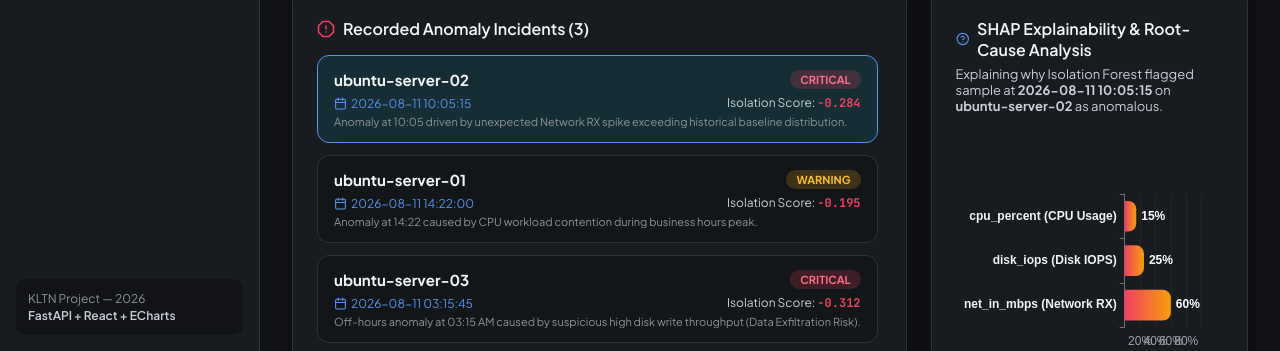
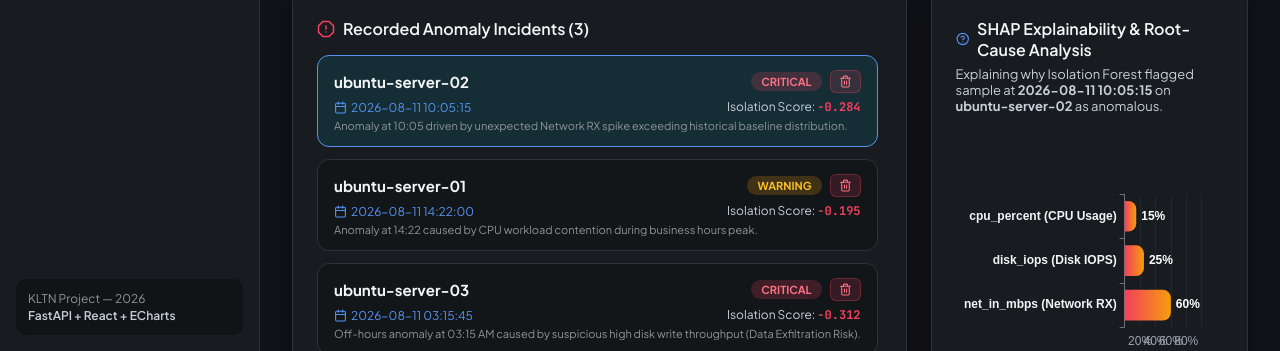
Before and after one commit to Sontapcode02/SMonitoring, a React (Vite) app in the folder frontend/: page / in a window 1280 px wide. Both pictures are taken after a click on the button "Anomalies (PH3)". Shown: the part 441-792 px from the top of the page. Built offline with nearby package versions, Linux system fonts and the light colour scheme; no server answers; the HTML template or start-up script is replaced by a standard one.

Commit message:
feat: add manual delete button for individual anomaly records in PH3 Anomaly Center

```diff
--- a/frontend/src/pages/AnomalyCenter.tsx
+++ b/frontend/src/pages/AnomalyCenter.tsx
@@ -1,6 +1,6 @@
 import React, { useState, useEffect } from 'react';
 import ReactECharts from 'echarts-for-react';
-import { AlertOctagon, Clock, HelpCircle, RefreshCw, Filter, Search, Calendar, ShieldAlert } from 'lucide-react';
+import { AlertOctagon, Clock, HelpCircle, RefreshCw, Filter, Search, Calendar, ShieldAlert, Trash2 } from 'lucide-react';
 
 interface AnomalyItem {
   id: number;
@@ -78,6 +78,22 @@ export const AnomalyCenter: React.FC = () => {
   const [filterServer, setFilterServer] = useState<string>('all');
   const [filterSeverity, setFilterSeverity] = useState<string>('all');
   const [searchKeyword, setSearchKeyword] = useState<string>('');
+
+  const handleDeleteAnomaly = async (e: React.MouseEvent, id: number) => {
+    e.stopPropagation();
+    try {
+      const res = await fetch(`/api/anomalies/${id}`, { method: 'DELETE' });
+      if (res.ok) {
+        setAnomalies(prev => prev.filter(item => item.id !== id));
+        if (selectedAnomaly?.id === id) {
+          const remaining = anomalies.filter(item => item.id !== id);
+          if (remaining.length > 0) setSelectedAnomaly(remaining[0]);
+        }
+      }
+    } catch (err) {
+      console.error("Delete anomaly error:", err);
+    }
+  };
 
   // Fetch registered servers for dropdown
   const fetchServers = async () => {
@@ -330,6 +346,7 @@ export const AnomalyCenter: React.FC = () => {
                   >
                     <div style={{ display: 'flex', justifyContent: 'space-between', alignItems: 'center', marginBottom: '6px' }}>
                       <span style={{ fontWeight: 700, fontSize: '15px', color: 'var(--text-primary)' }}>{item.server}</span>
+                      <div style={{ display: 'flex', alignItems: 'center', gap: '8px' }}>
                         <span style={{
                           padding: '3px 10px', borderRadius: '12px', fontSize: '11px', fontWeight: 700,
                           background: item.severity === 'Critical' ? 'rgba(244, 63, 94, 0.2)' : 'rgba(245, 158, 11, 0.2)',
@@ -337,6 +354,25 @@ export const AnomalyCenter: React.FC = () => {
                         }}>
                           {item.severity.toUpperCase()}
                         </span>
+                        <button
+                          onClick={(e) => handleDeleteAnomaly(e, item.id)}
+                          title="Xóa chủ động bản ghi Anomaly này"
+                          style={{
+                            background: 'rgba(244, 63, 94, 0.15)',
+                            border: '1px solid rgba(244, 63, 94, 0.3)',
+                            color: '#fb7185',
+                            borderRadius: '6px',
+                            padding: '4px 8px',
+                            cursor: 'pointer',
+                            display: 'inline-flex',
+                            alignItems: 'center',
+                            justifyContent: 'center',
+                            transition: 'all 0.2s'
+                          }}
+                        >
+                          <Trash2 size={13} />
+                        </button>
+                      </div>
                     </div>
 
                     {/* Specific Full Datetime Display */}
```
Also changed, not shown: 1 other file (tests, documents, lock files or other folders). Lines whose indentation alone changed are shown as unchanged.
